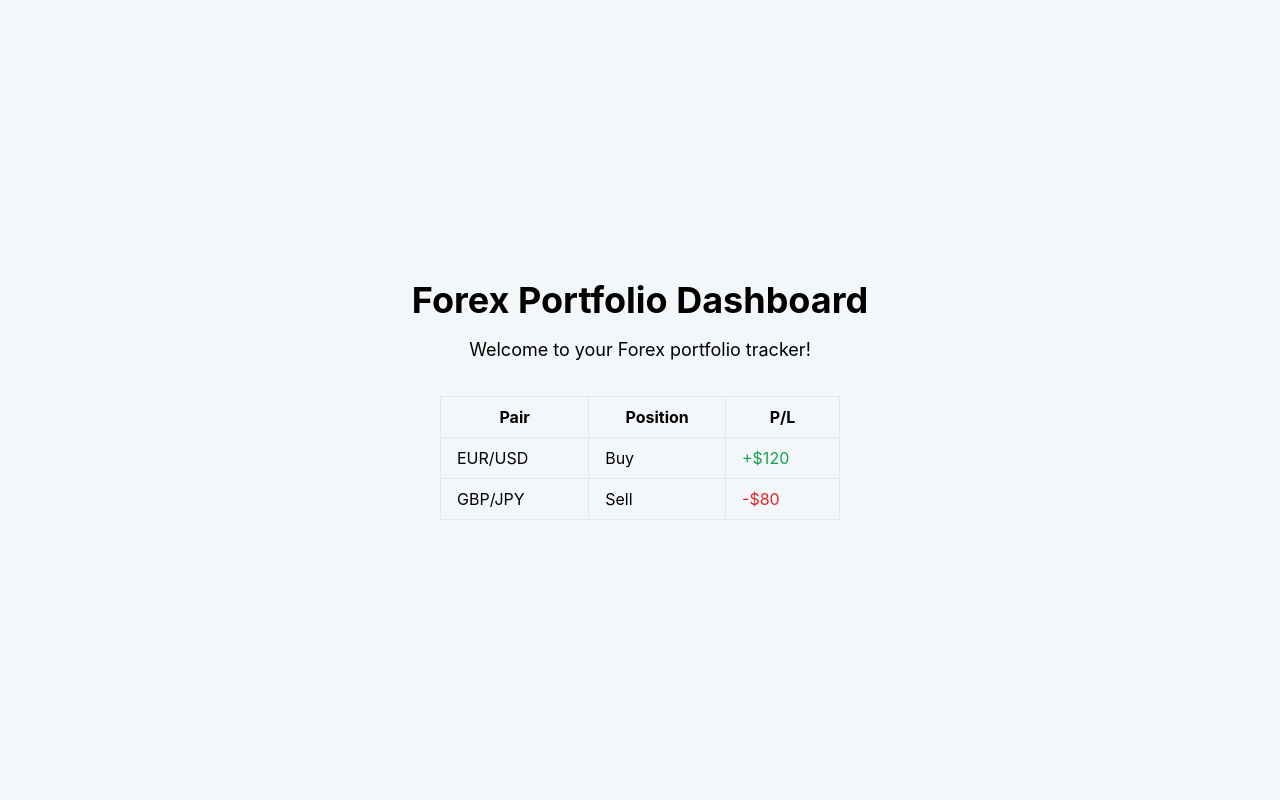
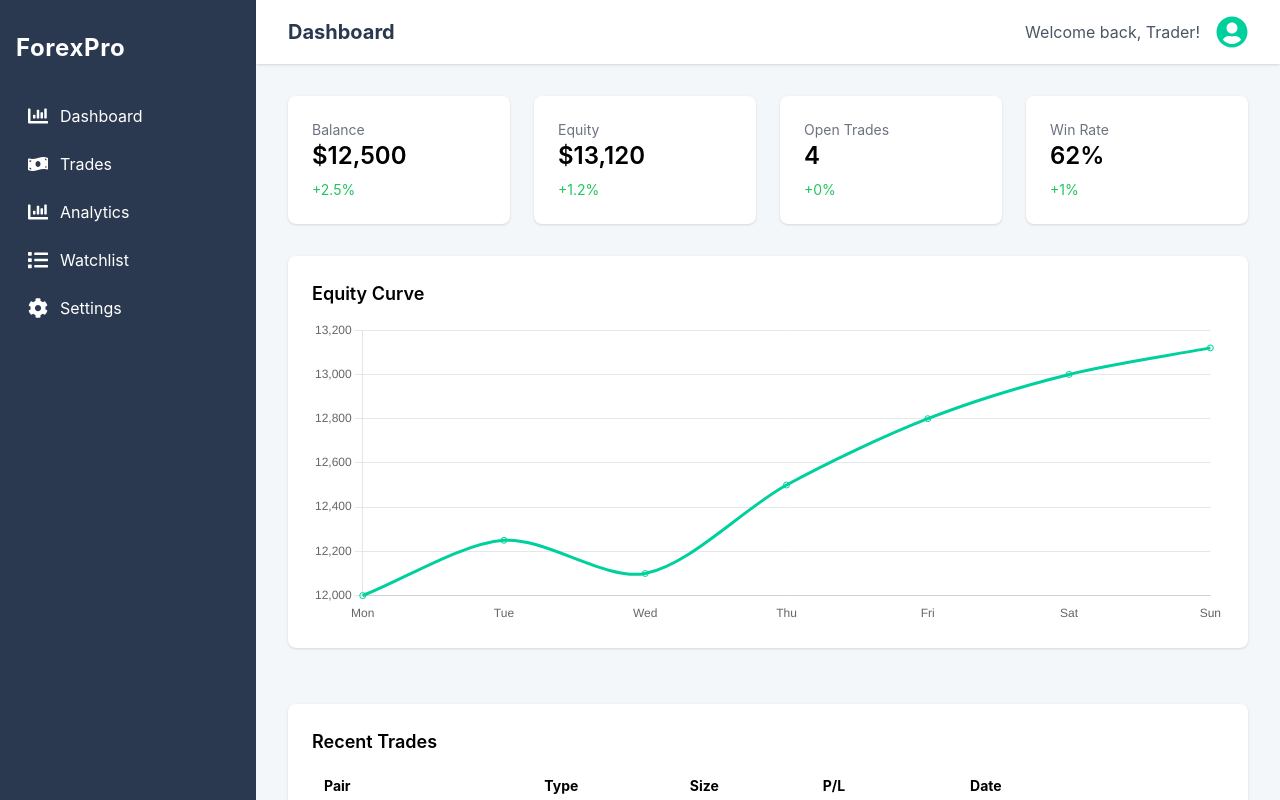
Before and after one commit to saadkha5/forex-portfolio, a Next.js app: page / in a window 1280 px wide. Shown: the top 800 px of the page. Built offline with nearby package versions, Linux system fonts and the light colour scheme.

Commit message:
feat: main dashboard page with stats, chart, and trades

```diff
--- a/pages/index.js
+++ b/pages/index.js
@@ -1,29 +1,29 @@
+import Sidebar from "../components/Sidebar";
+import Header from "../components/Header";
+import StatCard from "../components/StatCard";
+import ChartWidget from "../components/ChartWidget";
+import TradeTable from "../components/TradeTable";
+import { stats, chartData, trades } from "../utils/mockData";
+
 export default function Home() {
   return (
-    <div className="min-h-screen flex flex-col items-center justify-center">
-      <h1 className="text-4xl font-bold mb-4">Forex Portfolio Dashboard</h1>
-      <p className="text-lg mb-8">Welcome to your Forex portfolio tracker!</p>
-      <table className="min-w-[400px] border border-gray-300">
-        <thead>
-          <tr>
-            <th className="px-4 py-2 border">Pair</th>
-            <th className="px-4 py-2 border">Position</th>
-            <th className="px-4 py-2 border">P/L</th>
-          </tr>
-        </thead>
-        <tbody>
-          <tr>
-            <td className="px-4 py-2 border">EUR/USD</td>
-            <td className="px-4 py-2 border">Buy</td>
-            <td className="px-4 py-2 border text-green-600">+$120</td>
-          </tr>
-          <tr>
-            <td className="px-4 py-2 border">GBP/JPY</td>
-            <td className="px-4 py-2 border">Sell</td>
-            <td className="px-4 py-2 border text-red-600">-$80</td>
-          </tr>
-        </tbody>
-      </table>
+    <div className="flex min-h-screen bg-[#f4f7fa]">
+      <Sidebar />
+      <main className="flex-1 flex flex-col">
+        <Header />
+        <div className="p-8 flex flex-col gap-8">
+          {/* Stat Cards */}
+          <div className="grid grid-cols-1 md:grid-cols-4 gap-6">
+            {stats.map((s) => (
+              <StatCard key={s.title} {...s} />
+            ))}
+          </div>
+          {/* Chart */}
+          <ChartWidget data={chartData} title="Equity Curve" />
+          {/* Recent Trades */}
+          <TradeTable trades={trades} />
+        </div>
+      </main>
     </div>
   );
 }
```
